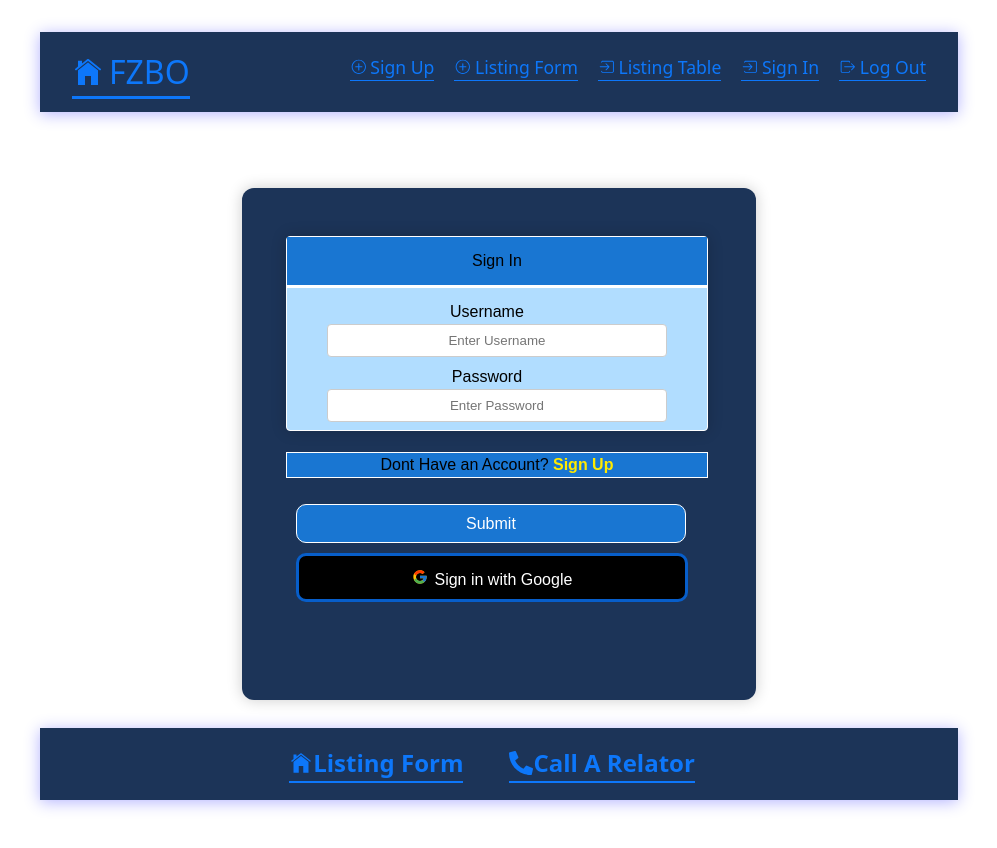
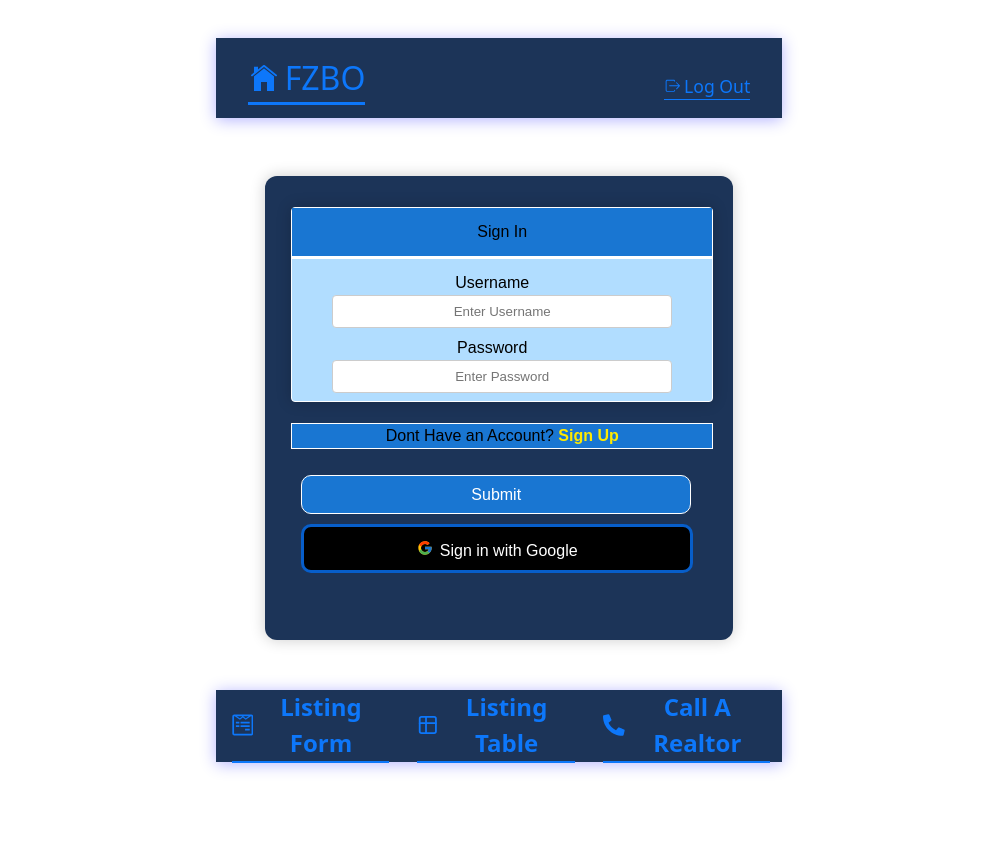
Before and after one commit to scarfinor/FZBO, a React (Vite) app in the folder FrontEnd/FZBO/: page / in a window 1280 px wide. Shown: the top 848 px of the page, without its empty margins (141-1138 px from the left). After the commit the page ends 800 px from the top, so only its background shows below. Built offline with nearby package versions, Linux system fonts and the light colour scheme.

Commit message:
App.jsx (routing for OAuth2Success.jsx) Footer.jsx (updated to have listing table and new icons) Header.jsx (updated to remove redundant navs ) OAuth2Success.jsx (store Google users in local storage and redirect) SignIn.jsx (removed useEffect no longer need for Oauth users)

```diff
--- a/FrontEnd/FZBO/src/App.jsx
+++ b/FrontEnd/FZBO/src/App.jsx
@@ -11,6 +11,7 @@ import LogoutSuccess from "./components/Logout/LogoutSuccess.jsx";
 import ListingForm from "./components/ListingPage/ListingForm.jsx";
 import ListingTable from "./components/ListingPage/ListingTable.jsx";
 import ListingPage from "./components/ListingPage/ListingPage.jsx";
+import OAuth2Success from "./components/SignInPage/OAuth2Success.jsx";
 
 function App() {
     return (
@@ -26,6 +27,7 @@ function App() {
             <Route path="/ListingForm" element={<ListingForm />} />
             <Route path="/ListingTable" element={<ListingTable />} />
             <Route path="/ListingPage/:id" element={<ListingPage />} />
+            <Route path="/OAuth2Success" element={< OAuth2Success/>} />
         </Routes>
         <Footer />
     </Router>
--- a/FrontEnd/FZBO/src/components/Footer/Footer.jsx
+++ b/FrontEnd/FZBO/src/components/Footer/Footer.jsx
@@ -1,20 +1,24 @@
 import React from "react";
 import { NavLink } from "react-router-dom";
 import "./Footer.scss";
-import {IoIosHome} from "react-icons/io";
-import {FaPhoneAlt} from "react-icons/fa";
+import { TbTableDashed } from "react-icons/tb";
+import {FaPhoneAlt, FaWpforms} from "react-icons/fa";
 
 const Footer = () => {
     return (
         <footer>
             <div className="footer-container">
                 <NavLink to="/ListingForm" className="footer-landing">
-                    <IoIosHome />
+                    <FaWpforms />
                     Listing Form
+                </NavLink>
+                <NavLink to="/ListingTable" className="footer-landing">
+                    <TbTableDashed />
+                    Listing Table
                 </NavLink>
                 <NavLink to="813-830-8656" className="footer-landing">
                     <FaPhoneAlt />
-                    Call A Relator
+                    Call A Realtor
                 </NavLink>
             </div>
 
--- a/FrontEnd/FZBO/src/components/Header/Header.jsx
+++ b/FrontEnd/FZBO/src/components/Header/Header.jsx
@@ -7,8 +7,9 @@ import {
     IoIosHome,
     IoIosMenu,
 } from "react-icons/io";
-import { FaTimes } from "react-icons/fa";
+import {FaTimes, FaWpforms} from "react-icons/fa";
 import "./Header.scss";
+import {TbTableDashed} from "react-icons/tb";
 
 export default function Header() {
     const [menuOpen, setMenuOpen] = useState(false);
@@ -28,22 +29,6 @@ export default function Header() {
                     <IoIosMenu />
                 </div>
                 <div className="div-link">
-                    <NavLink to="/SignUp">
-                        <IoIosAddCircleOutline />
-                        Sign Up
-                    </NavLink>
-                    <NavLink to="/ListingForm">
-                        <IoIosAddCircleOutline />
-                        Listing Form
-                    </NavLink>
-                    <NavLink to="/ListingTable">
-                        <IoIosLogIn />
-                        Listing Table
-                    </NavLink>
-                    <NavLink to="/SignIn">
-                        <IoIosLogIn />
-                        Sign In
-                    </NavLink>
                     <NavLink to="/LogoutSuccess">
                         <IoIosLogOut />
                         Log Out
@@ -56,11 +41,11 @@ export default function Header() {
                 </div>
                 <div className="side-menu-container">
                     <NavLink to="/ListingForm">
-                        <IoIosAddCircleOutline />
+                        <FaWpforms />
                         Listing Form
                     </NavLink>
                     <NavLink to="/ListingTable">
-                        <IoIosLogIn />
+                        <TbTableDashed />
                         Listing Table
                     </NavLink>
                     <NavLink to="/SignUp" onClick={toggleMenu}>
--- /dev/null
+++ b/FrontEnd/FZBO/src/components/SignInPage/OAuth2Success.jsx
@@ -0,0 +1,24 @@
+import { useEffect, useRef } from "react";
+import { useNavigate } from "react-router-dom";
+
+export default function OAuth2Success() {
+    const navigate = useNavigate();
+    const hasRan = useRef(false);
+
+    useEffect(() => {
+        if (hasRan.current) return;
+        hasRan.current = true;
+
+        const params = new URLSearchParams(window.location.search);
+        const username = params.get("username");
+
+        if (username) {
+            localStorage.setItem("Google_user", JSON.stringify({ username }));
+            navigate("/listingTable");
+        } else {
+            navigate("/");
+        }
+    }, [navigate]);
+
+    return <div>You are Signed in!</div>;
+}
--- a/FrontEnd/FZBO/src/components/SignInPage/SignIn.jsx
+++ b/FrontEnd/FZBO/src/components/SignInPage/SignIn.jsx
@@ -1,4 +1,4 @@
-import React, { useEffect } from "react";
+import React from "react";
 import * as Yup from "yup";
 import axios from "axios";
 import { Form, FormikProvider, useFormik } from "formik";
@@ -51,18 +51,6 @@ export default function SignIn() {
             }
         },
     });
-
-    useEffect(() => {
-        const urlParams = new URLSearchParams(window.location.search);
-        const token = urlParams.get("token");
-        const firstLogin = urlParams.get("firstLogin");
-
-        if (token) {
-            console.log("OAuth2 Redirect - Token:", token);
-            console.log("OAuth2 Redirect - FirstLogin:", firstLogin);
-            navigate("/");
-        }
-    }, [navigate]);
 
     return (
         <div className="signIn-Form-container">
```
